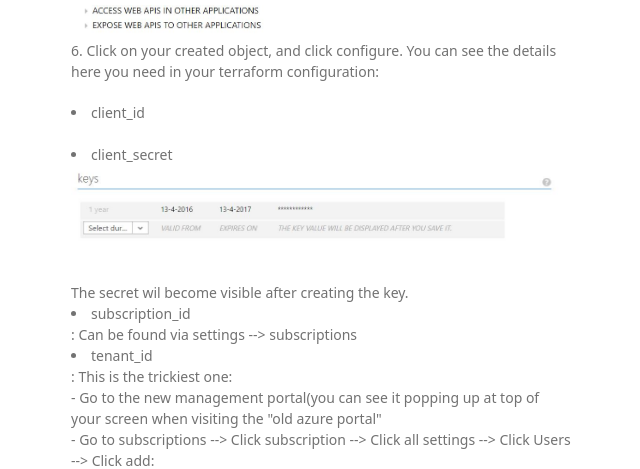
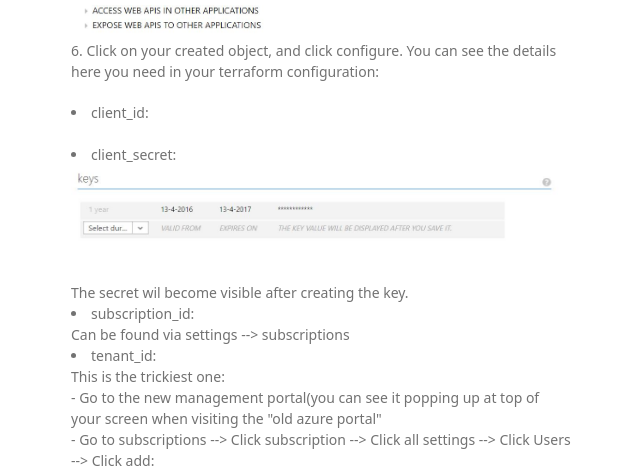
Before and after one commit to arjenwilly/arjenwilly.github.io, a Jekyll site: the page terraform.html, which Jekyll copies as it is, in a window 1280 px wide. Shown: the part 1027-1496 px from the top of the page, without its empty margins (499-1139 px from the left). Built offline with Jekyll 4.4.1, drawn with Linux system fonts in a browser that asks for light colours; some web fonts are replaced.

Commit message:
Update terraform.html

```diff
--- a/terraform.html
+++ b/terraform.html
@@ -37,11 +37,11 @@
         4. Give it a name, click next and give it a random url, since we're not using a url for it yet.<br>
         5. Complete the creation of the object. My object is called devopskeyfault:<br><img src="images/application2.JPG" class="inline"/><br>
         6. Click on your created object, and click configure. You can see the details here you need in your terraform configuration: <br>
-        <li>client_id</li><br>
-        <li>client_secret<img src="images/key.JPG" class="inline"/> </li> <br>
+        <li>client_id:</li><br>
+        <li>client_secret:<img src="images/key.JPG" class="inline"/> </li> <br>
         The secret wil become visible after creating the key.<br>
-        <li>subscription_id</li>: Can be found via settings --> subscriptions
-        <li>tenant_id</li>: This is the trickiest one:<br>
+        <li>subscription_id:</li> Can be found via settings --> subscriptions
+        <li>tenant_id:</li> This is the trickiest one:<br>
         - Go to the new management portal(you can see it popping up at top of your screen when visiting the "old azure portal"<br>
         - Go to subscriptions --> Click subscription --> Click all settings --> Click Users --> Click add:<br>
         <img src="images/contributor.JPG" class="inline"/><br><br>
```
